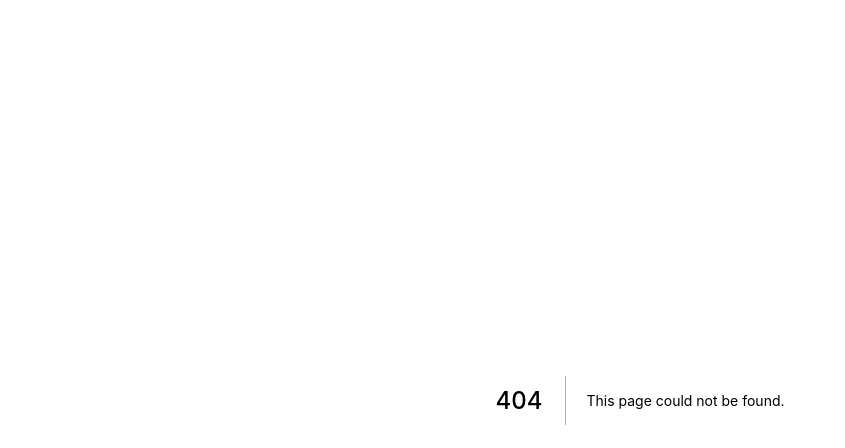
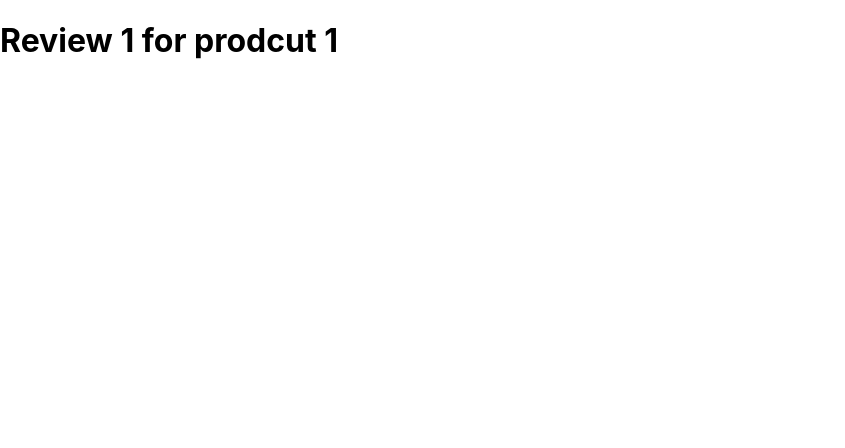
Before and after one commit to akclassic/NextJs, a Next.js app: page /product/1/review/1 in a window 1280 px wide. Before the commit this address had no page. Shown: the top 448 px of the page, without its empty margins (0-845 px from the left). Built offline with nearby package versions, Linux system fonts and the light colour scheme.

Commit message:
routing: added nested dynamic routing examples

```diff
--- /dev/null
+++ b/pages/product/[productid]/review/[reviewid].js
@@ -0,0 +1,9 @@
+import { useRouter } from "next/router"
+
+export default function ReviewDetail() {
+    const router = useRouter();
+    const productId = router.query.productid;
+    const reviewId = router.query.reviewid;
+
+    return <h1>Review {reviewId} for prodcut {productId} </h1>
+}
```
Also changed, not shown: pages/product/[productid]/index.js (renamed from pages/product/[productid].js).
